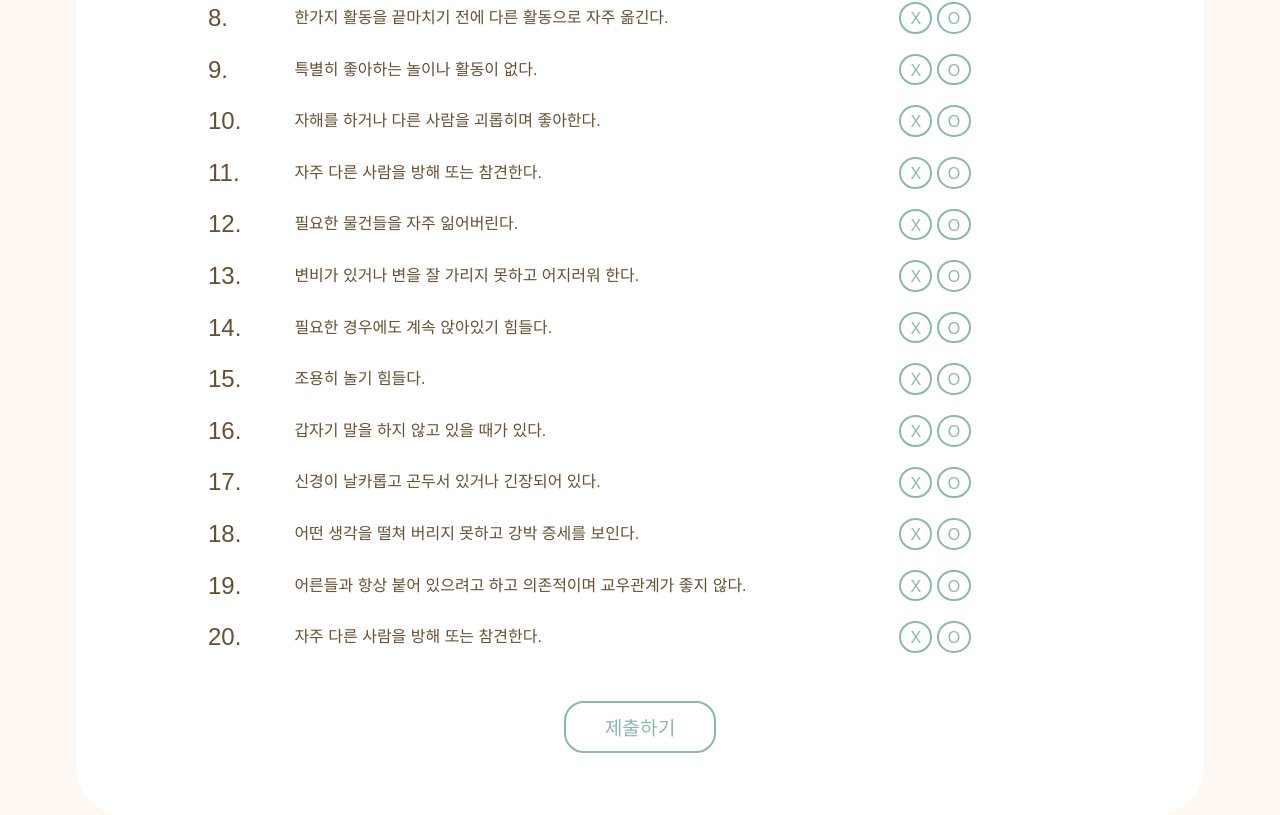
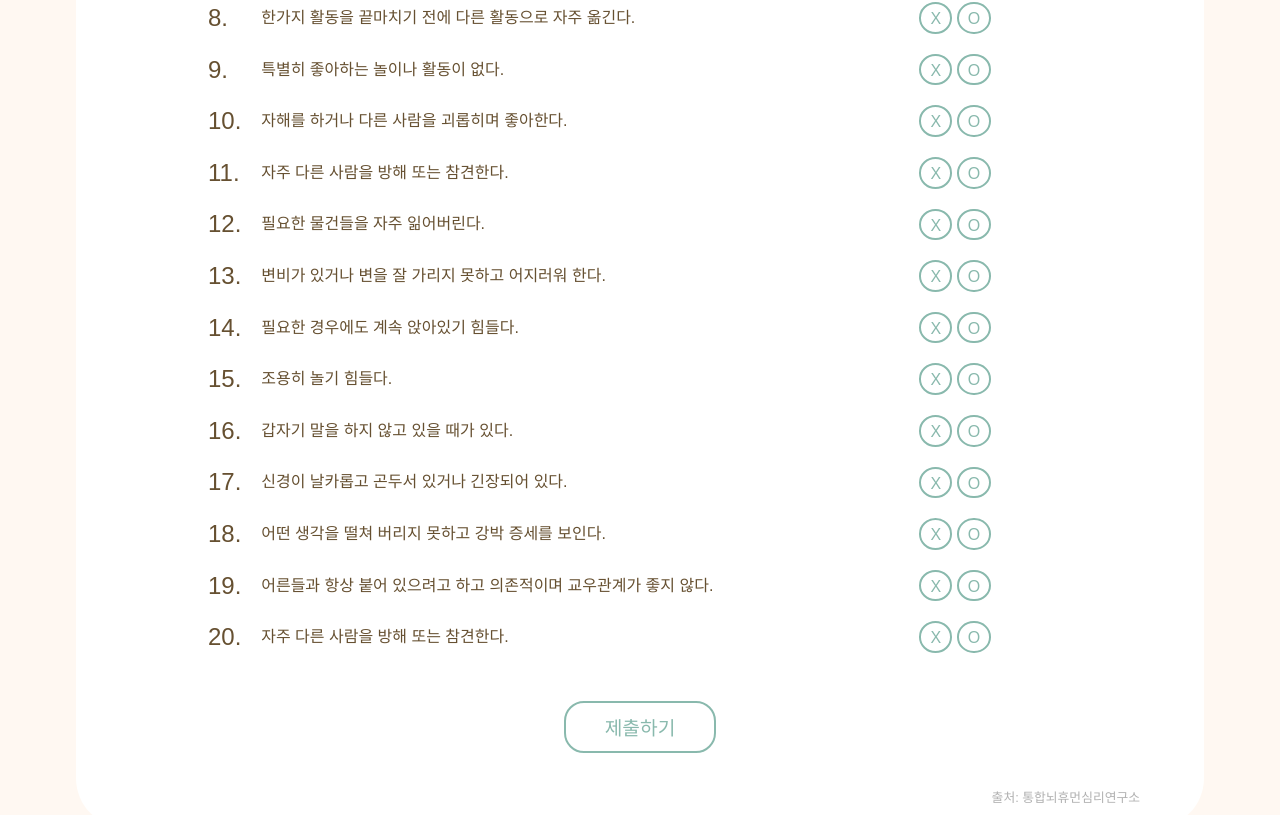
Before and after one commit to MyGoldenKids/goldenkid-frontend, a Vue app in the folder vue-project/: page /survey in a window 1280 px wide. Shown: the part 1005-1820 px from the top of the page. Built offline with nearby package versions, Linux system fonts and the light colour scheme; a web font is replaced by a local one; what v-calendar, vue-awesome-paginate would draw is missing.

Commit message:
chore: 진단 출처 표시

```diff
--- a/vue-project/src/components/survey/QuestionComponent.vue
+++ b/vue-project/src/components/survey/QuestionComponent.vue
@@ -163,9 +163,17 @@ const resultView = async () => {
                 </label>
             </div>
         </div>
-
         <button type="submit" class="submit-btn">제출하기</button>
     </form>
+    <div class="reference">
+        <div v-if="category === 0">
+            <h2>출처: 통합뇌휴먼심리연구소</h2>
+        </div>
+        <div v-else>
+            <h2>출처: Pfizer Inc</h2>
+        </div>
+    </div>
+
 </template>
 
 <style scoped>
@@ -177,6 +185,7 @@ const resultView = async () => {
     text-align: center;
     font-size: 1.5rem;
     margin-bottom: 2rem;
+    font-weight: 100;
 }
 .content-title-sub {
     width: 30%;
@@ -228,9 +237,13 @@ const resultView = async () => {
     width: 80%;
     margin: 0 auto;
     display: grid;
-    grid-template-columns: 10% 70% 25%;
+    grid-template-columns: 5% 75% auto;
+    gap: 0.625rem;
     align-items: center;
     padding: 0.625rem 0;
+}
+.select-box div:last-child {
+    align-content: end;
 }
 .select-num {
     font-size: 1.5rem;
@@ -250,4 +263,13 @@ const resultView = async () => {
     color: #fff;
     transition-duration: 0.5s;
 }
+.reference {
+    text-align: right;
+    font-size: 0.8rem;
+    margin-right: 2.5rem;
+}
+.reference h2 {
+    color: #b1b1b1;
+    font-weight: 100;
+}
 </style>
```
